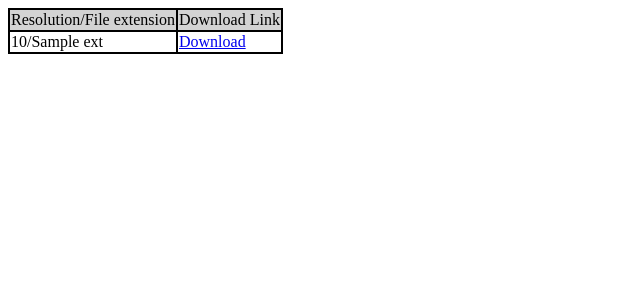
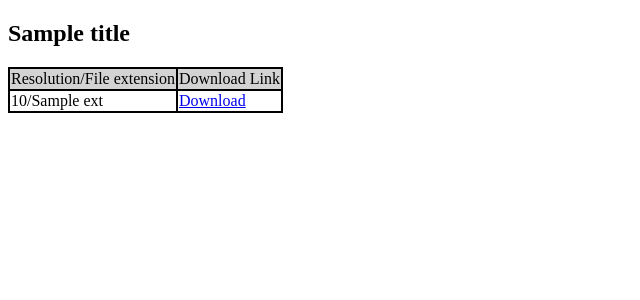
Before and after one commit to Codeit-Michael/strong-wave-00540, a Django app: template app/templates/app/download.html in a window 1280 px wide. Shown: the top 300 px of the page, without its empty margins (0-640 px from the left). Run offline with Django 3.2, Linux system fonts and the light colour scheme; the template is opened without the code that fills it: most values are stand-ins (such as "Sample title", 1, 10 or a date in 2020).

Commit message:
add some features

```diff
--- a/app/templates/app/download.html
+++ b/app/templates/app/download.html
@@ -14,6 +14,7 @@
 			</tr>
 		</thead>
 		<tbody>
+			<h2>{{title}}</h2>
 			{% for x in vids %}
 				<tr style="background-color:white;">
 					<td>{{x.height}}/{{x.ext}}</td>
--- a/app/views.py
+++ b/app/views.py
@@ -15,6 +15,7 @@ class VideoProcessor(View):
         url = request.POST["given_url"]
         with youtube_dl.YoutubeDL() as ydl:
             url = ydl.extract_info(url, download=False)
+            print(url['title'])
             download_link = url["formats"]
-            context = {'vids': download_link}
+            context = {'vids': download_link,'title':url['title']}
             return render(request, 'app/download.html', context)
```
